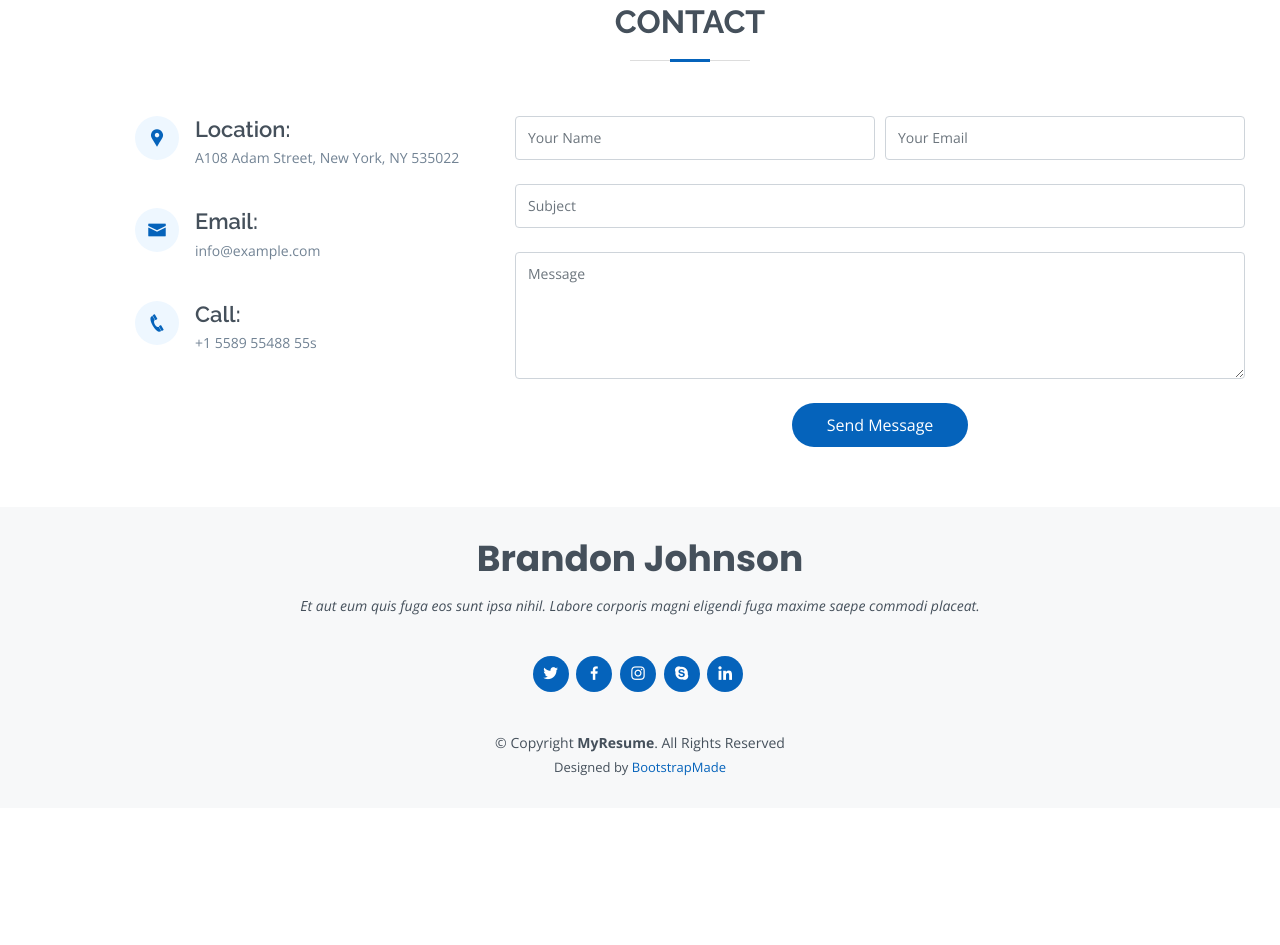
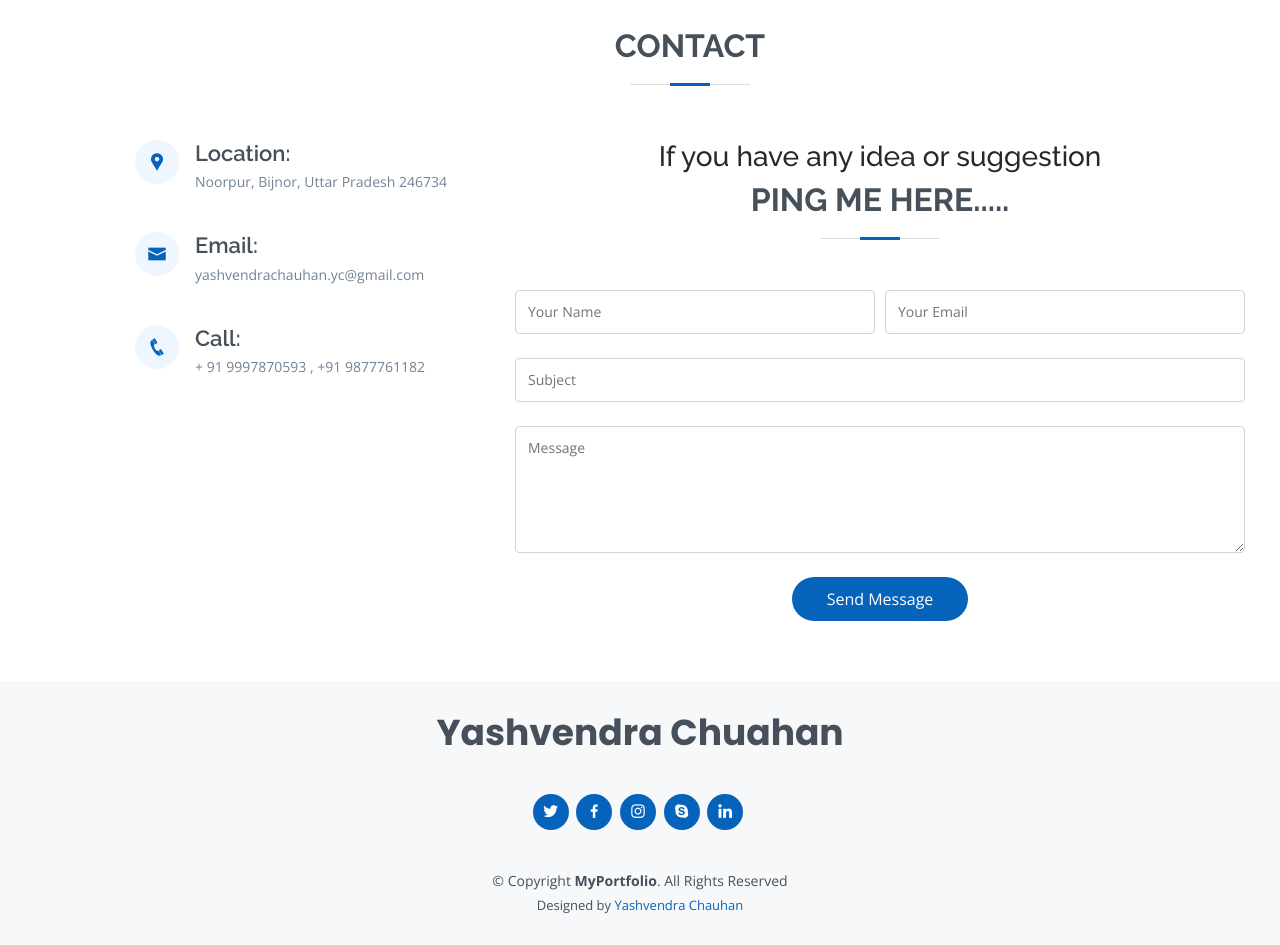
Before and after one commit to yashvendrachauhan/testweb, a plain HTML site: page index.html in a window 1280 px wide. Shown: the part 6368-7313 px from the top of the page. Before the commit the page ends 7176 px from the top, so only its background shows below. Drawn offline with nearby package versions, Linux system fonts and the light colour scheme.

Commit message:
Update index.html

```diff
--- a/index.html
+++ b/index.html
@@ -5,7 +5,7 @@
   <meta charset="utf-8">
   <meta content="width=device-width, initial-scale=1.0" name="viewport">
 
-  <title>MyResume Bootstrap Template - Index</title>
+  <title>Welcome to my portfolio</title>
   <meta content="" name="descriptison">
   <meta content="" name="keywords">
 
@@ -26,13 +26,6 @@
 
   <!-- Template Main CSS File -->
   <link href="assets/css/style.css" rel="stylesheet">
-
-  <!-- =======================================================
-  * Template Name: MyResume - v2.1.0
-  * Template URL: https://bootstrapmade.com/free-html-bootstrap-template-my-resume/
-  * Author: BootstrapMade.com
-  * License: https://bootstrapmade.com/license/
-  ======================================================== -->
 </head>
 
 <body>
@@ -48,7 +41,7 @@
         <li class="active"><a href="#hero"><i class="bx bx-home"></i> <span>Home</span></a></li>
         <li><a href="#about"><i class="bx bx-user"></i> <span>About</span></a></li>
         <li><a href="#resume"><i class="bx bx-file-blank"></i> <span>Resume</span></a></li>
-        <li><a href="#portfolio"><i class="bx bx-book-content"></i> <span>Portfolio</span></a></li>
+        <li><a href="#portfolio"><i class="bx bx-book-content"></i> <span>Projects</span></a></li>
         <li><a href="#services"><i class="bx bx-server"></i> <span>Services</span></a></li>
         <li><a href="#contact"><i class="bx bx-envelope"></i> <span>Contact</span></a></li>
       </ul>
@@ -69,6 +62,7 @@
         <a href="#" class="linkedin"><i class="bx bxl-linkedin"></i></a>
       </div>
       <div class="hire_me">
+        <!-- <a href="#" class="button"><Button>Download Resume</Button></a> -->
         <a href="#" class="button"><Button>Hire me</Button></a>
       </div>
     </div>
@@ -550,7 +544,7 @@
       </div>
     </section><!-- End Services Section -->
 
-    <!-- ======= Testimonials Section ======= -->
+    ======= Testimonials Section ======= -->
     <section id="testimonials" class="testimonials section-bg">
       <div class="container" data-aos="fade-up">
 
@@ -618,9 +612,9 @@
         </div>
 
       </div>
-    </section><!-- End Testimonials Section -->
+    </section><!-- End Testimonials Section
 
-    <!-- ======= Contact Section ======= -->
+    <!..======= Contact Section ======= -->
     <section id="contact" class="contact">
       <div class="container" data-aos="fade-up">
 
@@ -635,27 +629,29 @@
               <div class="address">
                 <i class="icofont-google-map"></i>
                 <h4>Location:</h4>
-                <p>A108 Adam Street, New York, NY 535022</p>
+                <p>Noorpur, Bijnor, Uttar Pradesh 246734</p>
               </div>
 
               <div class="email">
                 <i class="icofont-envelope"></i>
                 <h4>Email:</h4>
-                <p>info@example.com</p>
+                <p>yashvendrachauhan.yc@gmail.com</p>
               </div>
 
               <div class="phone">
                 <i class="icofont-phone"></i>
                 <h4>Call:</h4>
-                <p>+1 5589 55488 55s</p>
+                <p>+ 91 9997870593 , +91 9877761182</p>
               </div>
-
             </div>
 
           </div>
 
           <div class="col-lg-8 mt-5 mt-lg-0">
-
+            <div class="section-title">
+              <h3>If you have any idea or suggestion</h3>
+              <h2>ping me here.....</h2>
+            </div>
             <form action="forms/contact.php" method="post" role="form" class="php-email-form">
               <div class="form-row">
                 <div class="col-md-6 form-group">
@@ -695,8 +691,8 @@
   <!-- ======= Footer ======= -->
   <footer id="footer">
     <div class="container">
-      <h3>Brandon Johnson</h3>
-      <p>Et aut eum quis fuga eos sunt ipsa nihil. Labore corporis magni eligendi fuga maxime saepe commodi placeat.</p>
+      <h3>Yashvendra Chuahan</h3>
+      <p></p>
       <div class="social-links">
         <a href="#" class="twitter"><i class="bx bxl-twitter"></i></a>
         <a href="#" class="facebook"><i class="bx bxl-facebook"></i></a>
@@ -705,14 +701,10 @@
         <a href="#" class="linkedin"><i class="bx bxl-linkedin"></i></a>
       </div>
       <div class="copyright">
-        &copy; Copyright <strong><span>MyResume</span></strong>. All Rights Reserved
+        &copy; Copyright <strong><span>MyPortfolio</span></strong>. All Rights Reserved
       </div>
       <div class="credits">
-        <!-- All the links in the footer should remain intact. -->
-        <!-- You can delete the links only if you purchased the pro version. -->
-        <!-- Licensing information: [license-url] -->
-        <!-- Purchase the pro version with working PHP/AJAX contact form: https://bootstrapmade.com/free-html-bootstrap-template-my-resume/ -->
-        Designed by <a href="https://bootstrapmade.com/">BootstrapMade</a>
+        Designed by <a href="#">Yashvendra Chauhan</a>
       </div>
     </div>
   </footer><!-- End Footer -->
```
